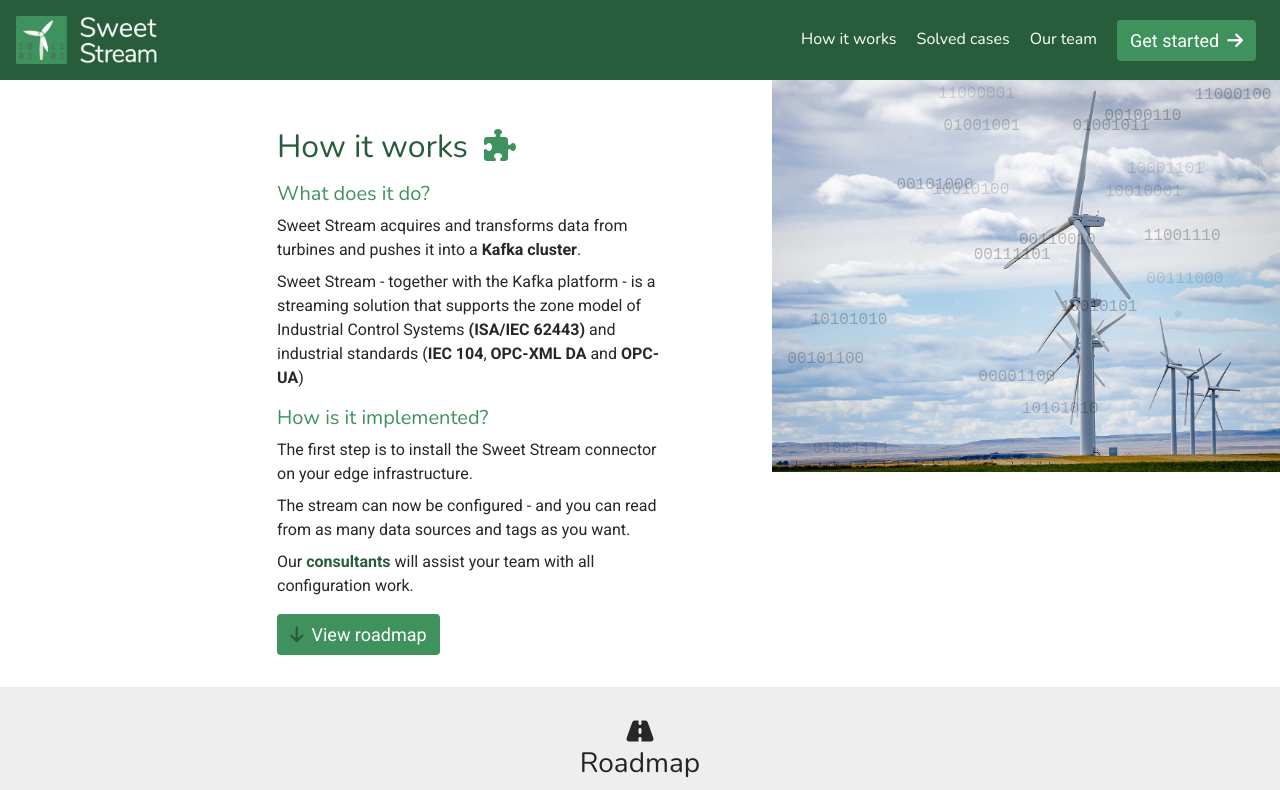
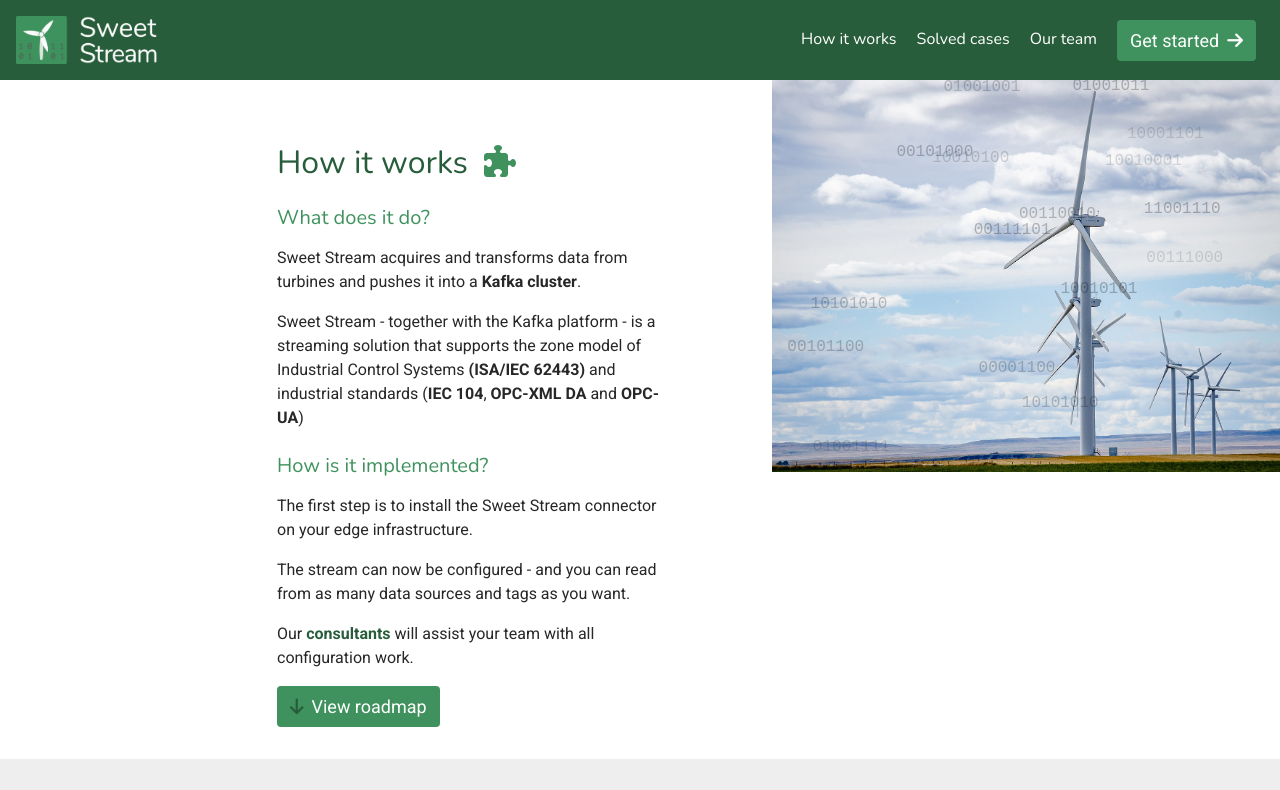
Before and after one commit to Lukdani/sweetstream, a React (Create React App) app: page /how-it-works in a window 1280 px wide. Shown: the top 790 px of the page. Built offline with nearby package versions, Linux system fonts and the light colour scheme.

Commit message:
Adjustments, bug fixes

```diff
--- a/src/components/Frontpage/Hero.jsx
+++ b/src/components/Frontpage/Hero.jsx
@@ -1,4 +1,5 @@
 import { useCallback, useEffect, useRef, useState } from "react";
+import { Link } from "react-router-dom";
 
 import useRandomBytes from "../../hooks/useRandomBytes";
 import AnimatedTurbine from "../AnimatedTurbine";
@@ -64,7 +65,9 @@ const Hero = ({ isDesktop }) => {
               <div className="row">
                 <div className="col">
                   <GetStartedButton />
-                  <Button color="secondary" label="Read more" />
+                  <Link to="/how-it-works">
+                    <Button color="secondary" label="Read more" />
+                  </Link>
                 </div>
               </div>
             </div>
--- a/src/components/GetStarted/GetStartedForm.css
+++ b/src/components/GetStarted/GetStartedForm.css
@@ -12,7 +12,6 @@
 .get-started-form h3 i {
   margin-left: 0.5rem;
   color: var(--accent);
-  animation: rotate 4s linear infinite;
 }
 
 .get-started-form .group-group {
--- a/src/components/GetStarted/GetStartedForm.jsx
+++ b/src/components/GetStarted/GetStartedForm.jsx
@@ -147,9 +147,10 @@ const GetStartedForm = () => {
     </div>
   ) : (
     <form ref={containerElement} className="get-started-form">
-      <h3 className="py-3">
+      <h3 className="pt-3 pb-1">
         Let's get in touch <i className="fas fa-comments" />
       </h3>
+      <p>Leave us a message, and we will get back to you ASAP.</p>
       {inputs.map((inputElement) => (
         <div key={`get-started-form-${inputElement.name}`} className="mb-3">
           {inputElement.type === "checkbox" ? (
--- a/src/components/HowItWorks/HowItWorks.jsx
+++ b/src/components/HowItWorks/HowItWorks.jsx
@@ -16,7 +16,7 @@ const pageHeaderItems = {
       icon: "question-circle",
       text: (
         <>
-          <p className="mb-2">
+          <p className="mb-3">
             Sweet Stream acquires and transforms data from turbines and pushes
             it into a <strong>Kafka cluster</strong>.
           </p>
@@ -35,11 +35,11 @@ const pageHeaderItems = {
       icon: "wrench",
       text: (
         <>
-          <p className="mb-2">
+          <p className="mb-3">
             The first step is to install the Sweet Stream connector on your edge
             infrastructure.
           </p>
-          <p className="mb-2">
+          <p className="mb-3">
             The stream can now be configured - and you can read from as many
             data sources and tags as you want.
           </p>
--- a/src/components/PageHeader/PageHeader.css
+++ b/src/components/PageHeader/PageHeader.css
@@ -25,7 +25,9 @@
   animation: rotate 4s linear infinite;
 }
 
-.page-header--imgEdition {
+.page-header.page-header--sections .page-header-subtitle {
+  margin-top: 1.5rem;
+  margin-bottom: 1rem;
 }
 
 .page-header-container {
@@ -140,10 +142,6 @@
   margin-top: 2rem;
 }
 
-.page-header.page-header--sections h4:first-of-type {
-  margin-top: 1rem;
-}
-
 @keyframes zoomOut {
   0% {
     opacity: 0;
--- a/src/components/PageHeader/PageHeader.jsx
+++ b/src/components/PageHeader/PageHeader.jsx
@@ -44,6 +44,7 @@ const PageHeader = ({ item, isDesktop, ctaElement }) => {
           (isDesktop ? 0.35 : 1.5)
       );
     }
+    if (isDesktop && videoElement.current && sourceElement.current) {
       videoElement.current?.pause();
       sourceElement.current?.setAttribute(
         "src",
@@ -51,6 +52,7 @@ const PageHeader = ({ item, isDesktop, ctaElement }) => {
       );
       videoElement.current?.load();
       videoElement.current?.play();
+    }
   }, [isDesktop, videoName]);
 
   const sectionContainer = useRef(null);
@@ -154,7 +156,9 @@ const PageHeader = ({ item, isDesktop, ctaElement }) => {
 
                         {sections.map((sectionItem) => (
                           <span key={sectionItem.title}>
-                            <h4>{sectionItem.title}</h4>
+                            <h4 className="page-header-subtitle">
+                              {sectionItem.title}
+                            </h4>
                             {sectionItem.text}
                           </span>
                         ))}
--- a/src/components/TurbineBackground/TurbineBackground.jsx
+++ b/src/components/TurbineBackground/TurbineBackground.jsx
@@ -33,7 +33,7 @@ const TurbineBackground = ({ containerElement }) => {
         remainingWidth < minHeight
           ? remainingWidth
           : Math.floor(Math.random() * (maxHeight - minHeight) + minHeight);
-      const opacity = Math.random() * (0.2 - 0.3) + 0.5 / 3;
+      const opacity = Math.random() * (0.3 - 0.4) + 0.4 / 3;
       remainingWidth -= width;
       images.push({ width, opacity });
     }
@@ -65,8 +65,9 @@ const TurbineBackground = ({ containerElement }) => {
             overflow: "hidden",
           }}
         >
-          {turbineImages?.map((image) => (
+          {turbineImages?.map((image, index) => (
             <img
+              key={`turbinebackground-${index}`}
               src="./images/turbine_field.png"
               alt="turbine illustration"
               style={{
--- a/src/components/VideoHeader/VideoHeader.jsx
+++ b/src/components/VideoHeader/VideoHeader.jsx
@@ -17,6 +17,8 @@ const VideoHeader = ({ isDesktop, videoName, text, ctaLabel, ctaLink }) => {
           (isDesktop ? 0.35 : 1.5)
       );
     }
+
+    if (isDesktop && videoElement.current && sourceElement.current) {
       videoElement.current?.pause();
       sourceElement.current?.setAttribute(
         "src",
@@ -24,6 +26,7 @@ const VideoHeader = ({ isDesktop, videoName, text, ctaLabel, ctaLink }) => {
       );
       videoElement.current?.load();
       videoElement.current?.play();
+    }
   }, [isDesktop, videoName]);
 
   return (
--- a/src/utils/useForm.js
+++ b/src/utils/useForm.js
@@ -24,8 +24,8 @@ const useForm = (initialData) => {
 
   const handleCheckBoxChange = useCallback((e) => {
     const name = e.target?.name;
-    const value = e.target?.checked;
-    if (name && value) {
+    const value = e.target.checked;
+    if (name) {
       setFormData((prevData) => ({ ...prevData, [name]: value }));
     }
   }, []);
```
Lines whose indentation alone changed are shown as unchanged.
